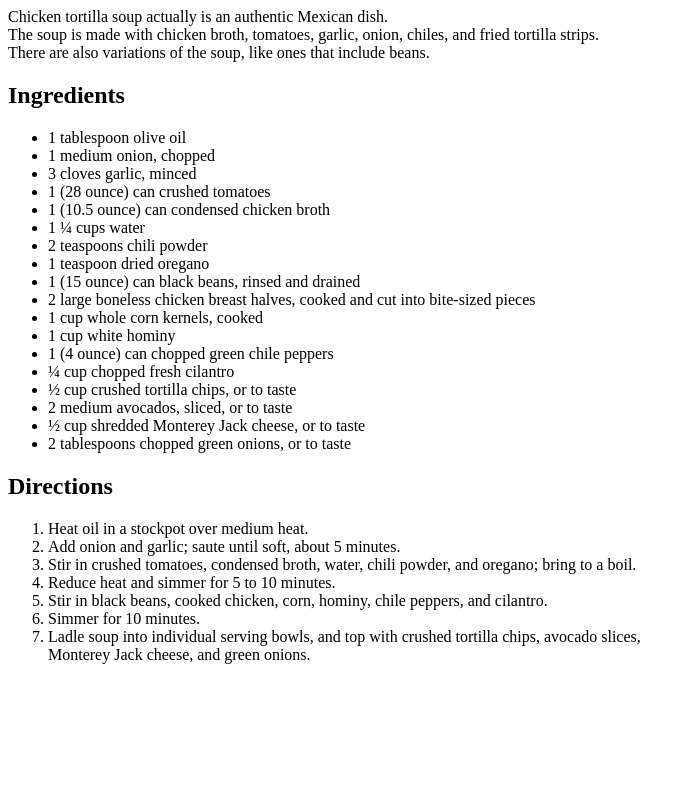
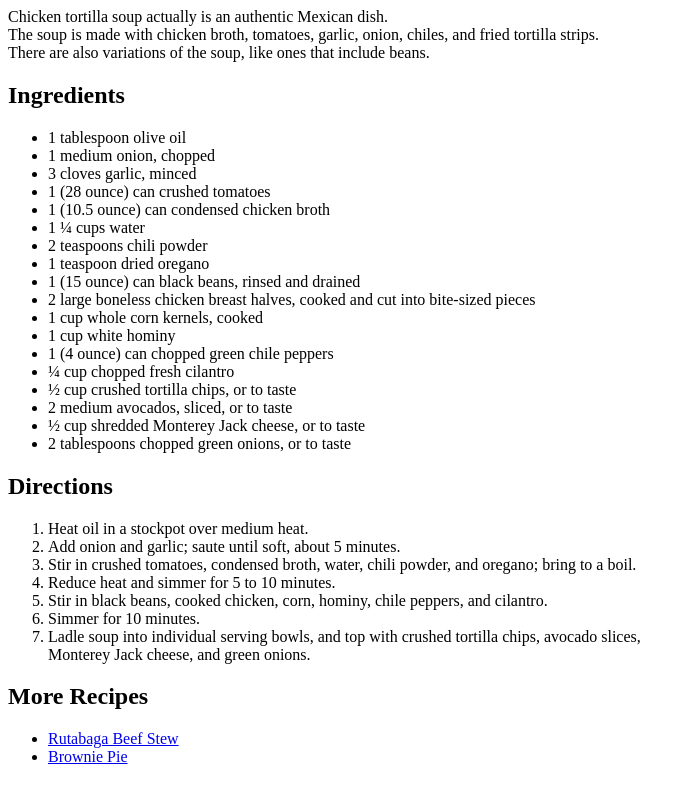
Before and after one commit to NoumanHasan/odin-recipes, a plain HTML site: page recipes/chicken-tortilla-soup.html in a window 1280 px wide. Shown: the part 521-1321 px from the top of the page, without its empty margins (0-695 px from the left). Before the commit the page ends 1227 px from the top, so only its background shows below. Drawn offline with Linux system fonts and the light colour scheme.

Commit message:
Update chicken-tortilla-soup.html to add links

```diff
--- a/recipes/chicken-tortilla-soup.html
+++ b/recipes/chicken-tortilla-soup.html
@@ -46,6 +46,15 @@
             <li>Ladle soup into individual serving bowls, and top with crushed tortilla chips, avocado slices,<br>
                 Monterey Jack cheese, and green onions.</li>
         </ol>
+        <h2>More Recipes</h2>
+        <ul>
+            <li>
+                <a href="recipes/rutabaga-beef-stew.html">Rutabaga Beef Stew</a>
+            </li>
+            <li>
+                <a href="recipes/brownie-pie.html">Brownie Pie</a>
+            </li>
+        </ul>
         <br>
     </body>
 </html>
```
